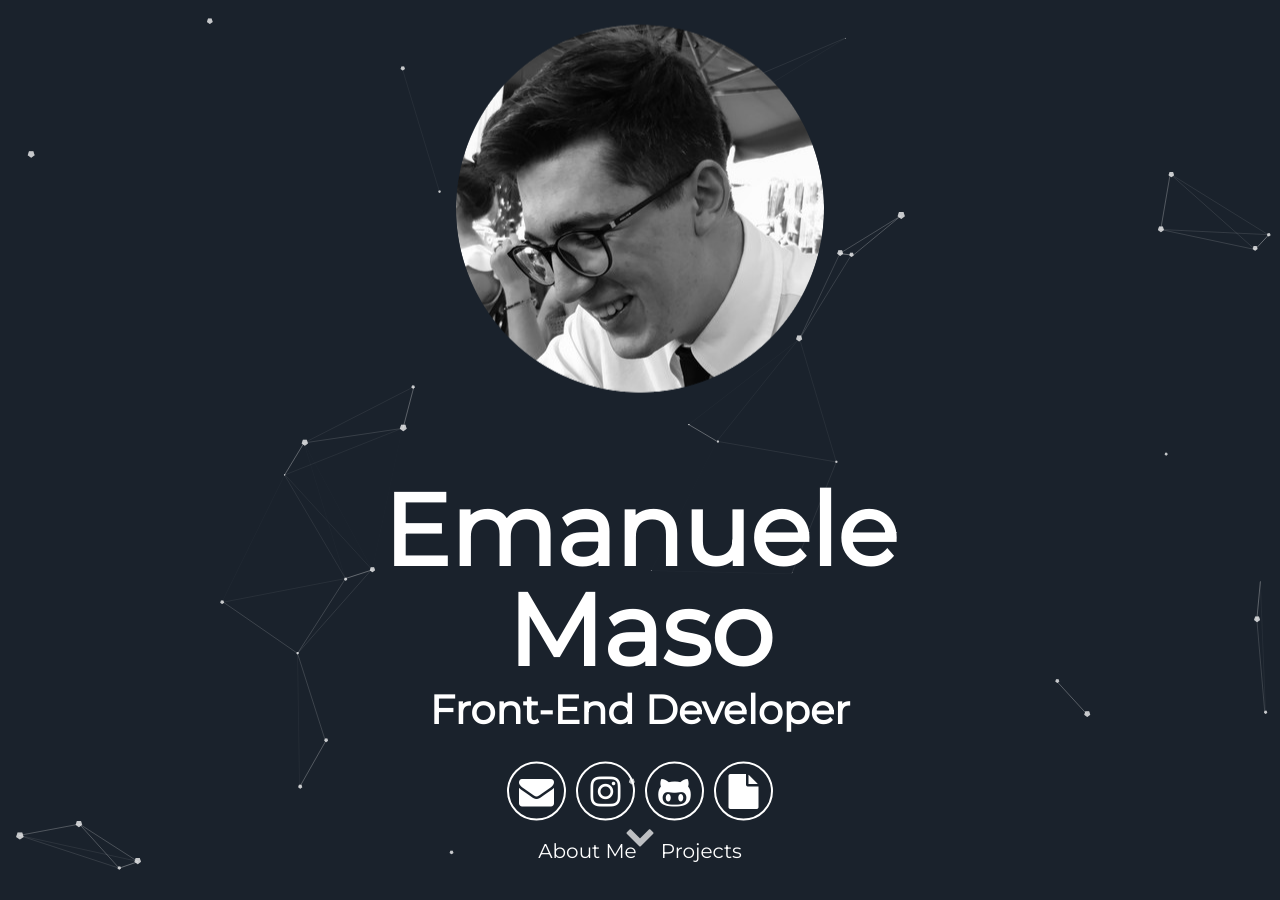
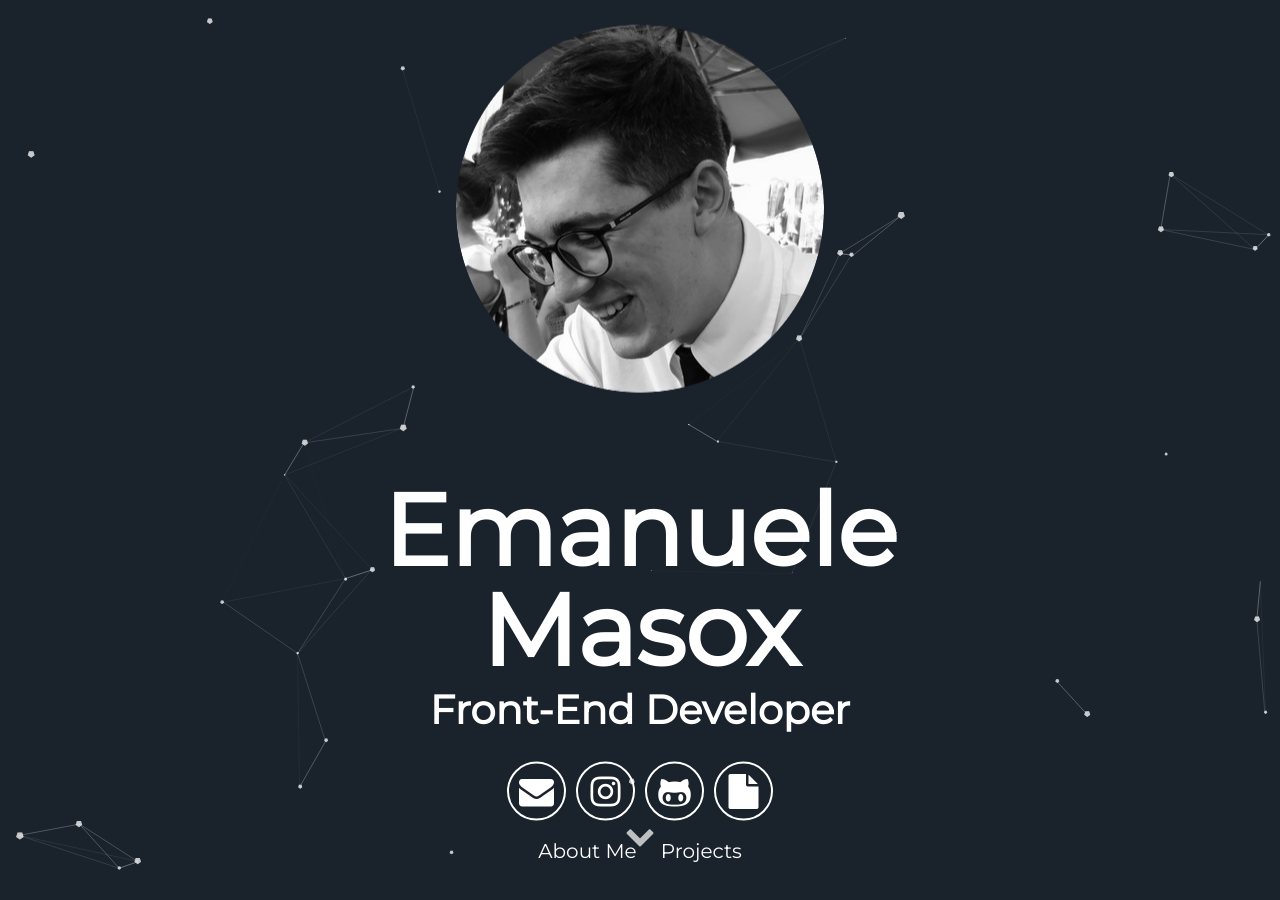
Before and after one commit to ClarkStoro/clarkstoro.github.io, a Jekyll site: the page built from index.html, in a window 1280 px wide and 900 px high. Built offline with Jekyll 4.4.1, drawn with Linux system fonts in a browser that asks for light colours.

Commit message:
Update header.html

```diff
--- a/_includes/header.html
+++ b/_includes/header.html
@@ -1,12 +1,12 @@
 <div id="particles-js">
   <div class="header">
-   <div class="user-project">
+   <div class="user-photo">
       <div class="images-center">
         <img alt="ema" src="{{ "/assets/img/EmanueleMaso.png" | prepend: site.baseurl }}" />
       </div>
     </div>
       <h1>
-        <span class="site-title">{{site.username}}</span>
+        <span class="site-title">{{site.username}}x</span>
         <span class="site-description">{{site.user_title}}</span>
       </h1>
       <div class="header-icons">
```
